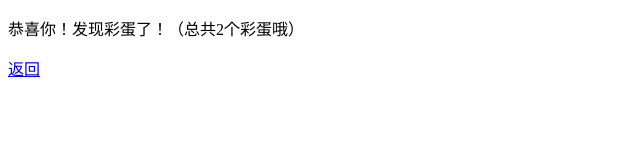
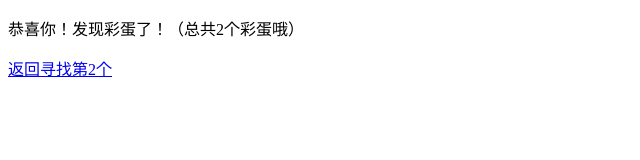
Before and after one commit to LiaoxyuCM/liaoxyuCM02, a plain HTML site: page index.html in a window 1280 px wide. Shown: the whole page, without its empty margins (0-640 px from the left). Drawn offline with Linux system fonts and the light colour scheme.

Commit message:
Update index.html

```diff
--- a/index.html
+++ b/index.html
@@ -7,6 +7,6 @@
   </head>
   <body>
     <p>恭喜你！发现彩蛋了！（总共2个彩蛋哦）</p>
-    <a href="../liaoxyuCM01/index.html">返回</a>
+    <a href="../liaoxyuCM01/index.html">返回寻找第2个</a>
   </body>
 </html>
```
